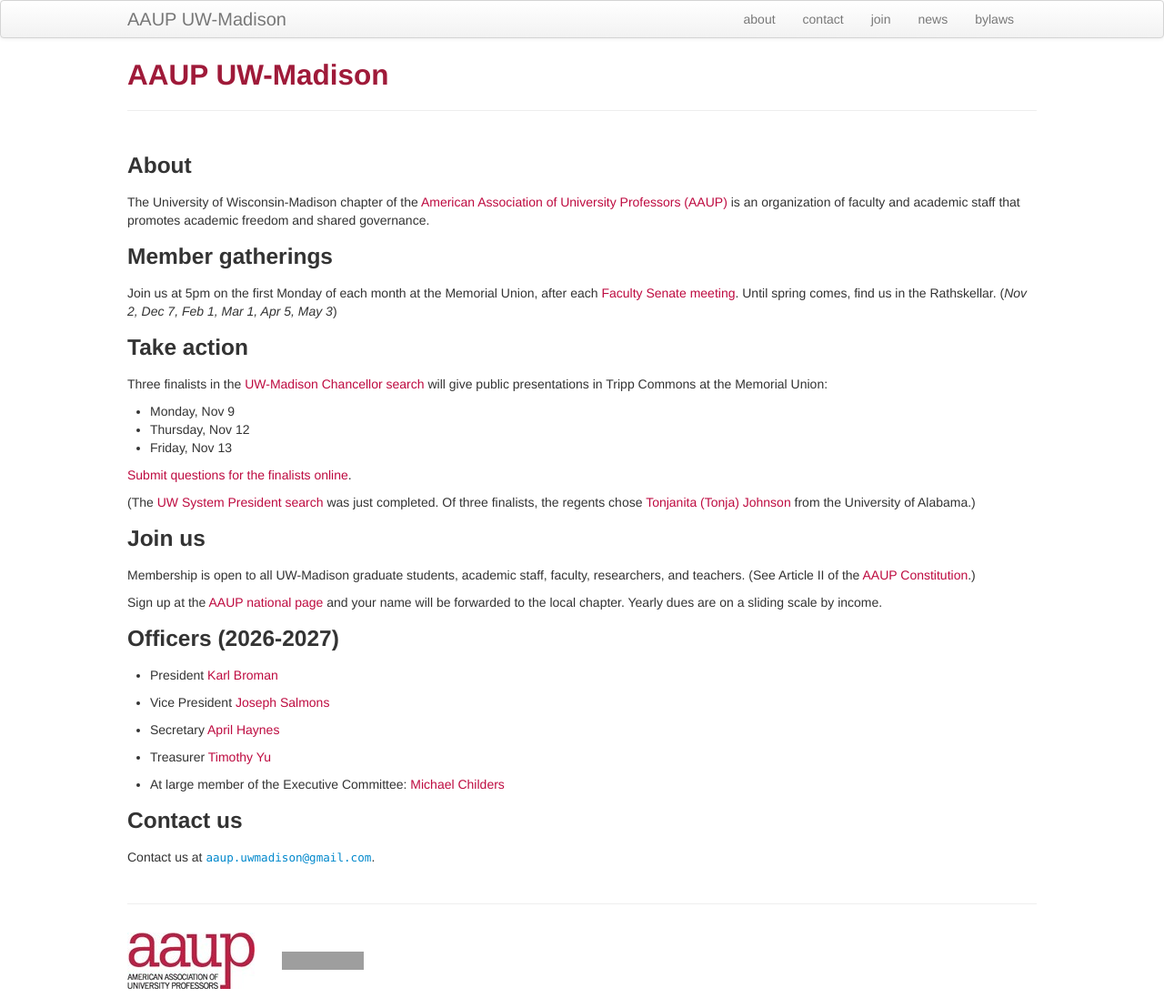
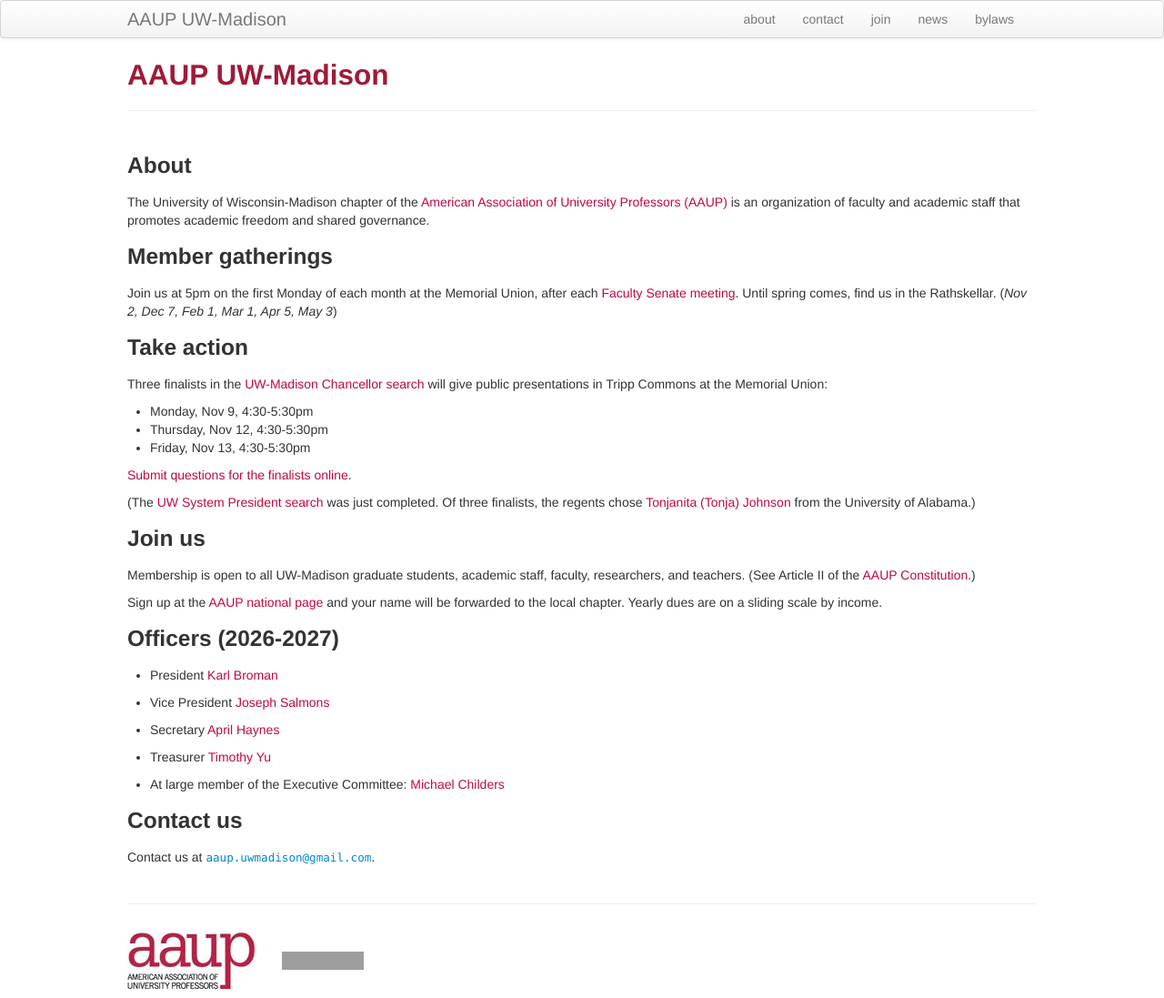
Before and after one commit to aaupmadison/aaupmadison.github.io, a Jekyll site: the page built from index.md, in a window 1280 px wide. Shown: the whole page at 91% size. Built offline with Jekyll 4.4.1, drawn with Linux system fonts in a browser that asks for light colours; grey boxes are pictures that could not be loaded.

Commit message:
index.md: forgot to include the times for the chancellor finalists' presentations

```diff
--- a/index.md
+++ b/index.md
@@ -23,9 +23,9 @@ Three finalists in the [UW-Madison Chancellor
 search](https://www.wisconsin.edu/news/archive/university-of-wisconsin-madison-chancellor-search-and-screen-committee-named)
 will give public presentations in Tripp Commons at the Memorial Union:
 
-- Monday, Nov 9
-- Thursday, Nov 12
-- Friday, Nov 13
+- Monday, Nov 9, 4:30-5:30pm
+- Thursday, Nov 12, 4:30-5:30pm
+- Friday, Nov 13, 4:30-5:30pm
 
 [Submit questions for the finalists online](https://chancellorsearch.wisc.edu/submit-a-question-for-candidate-forums/).
 
```
